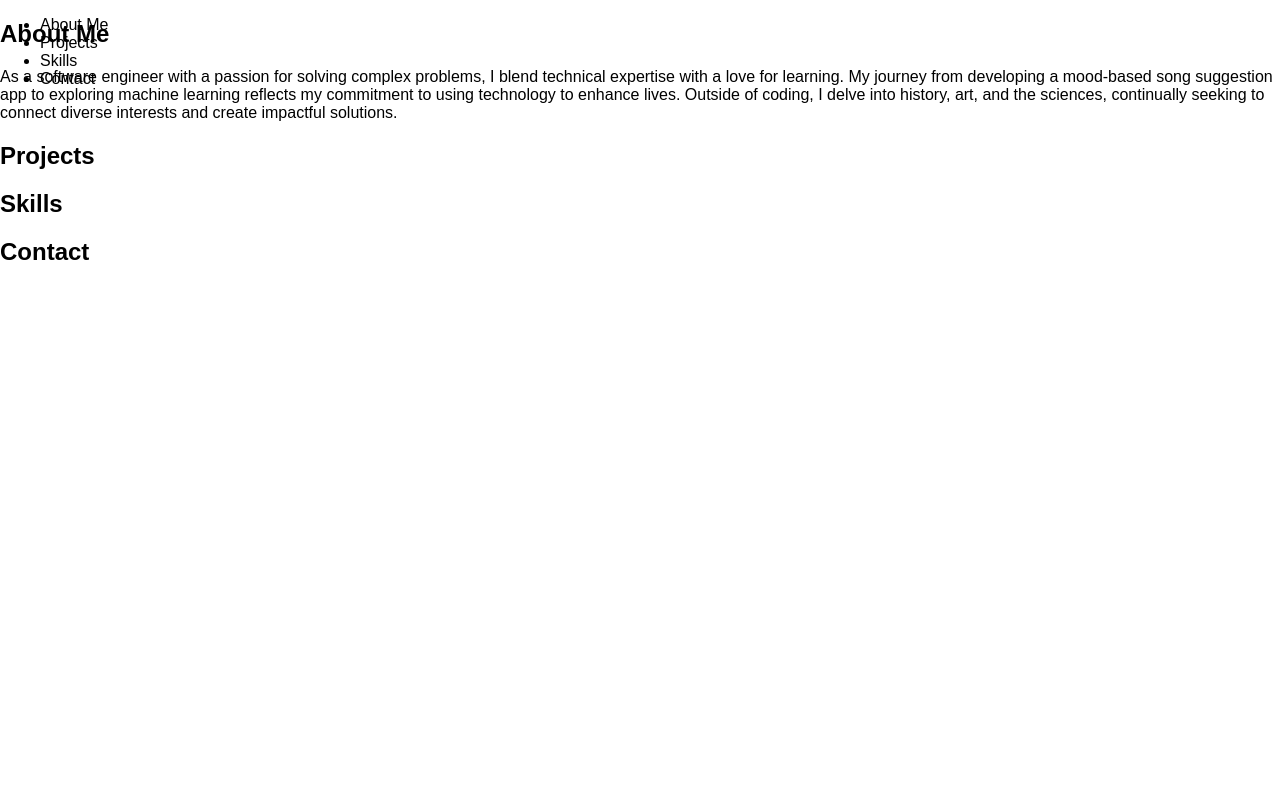
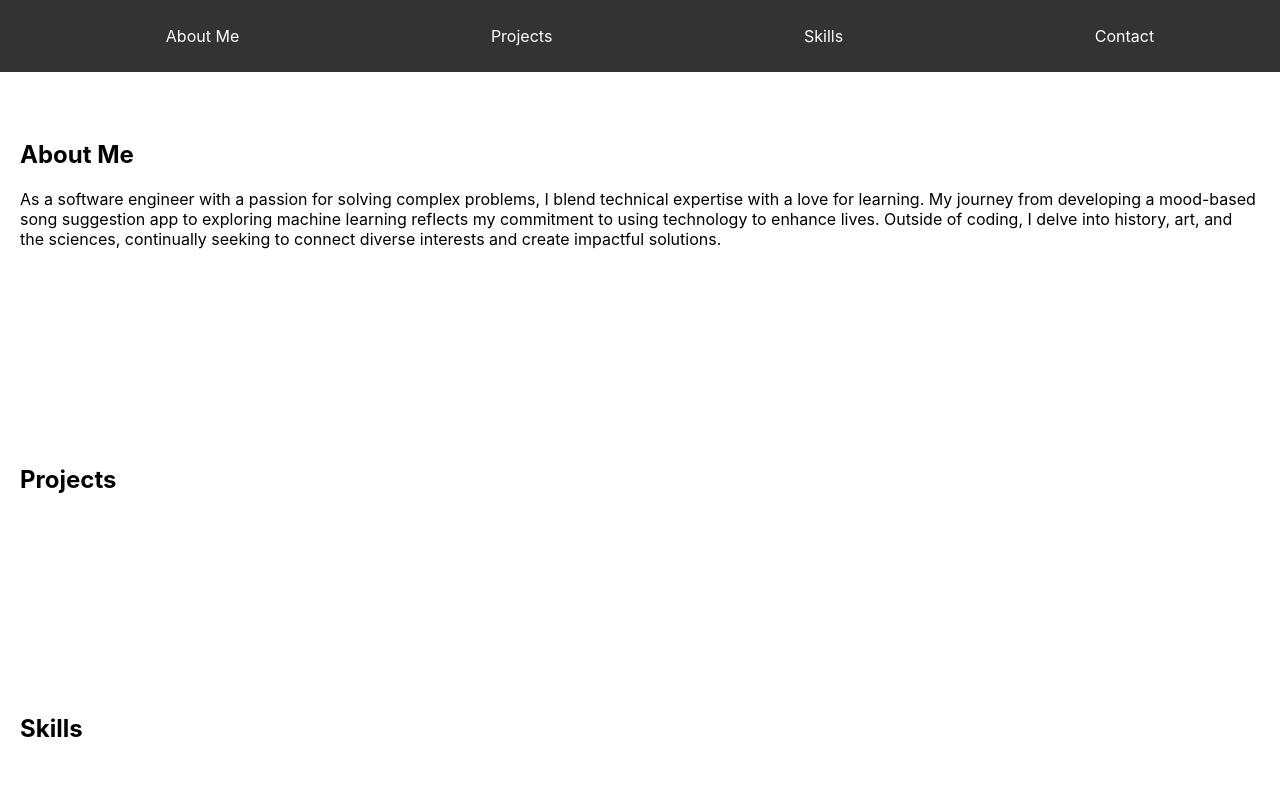
Before and after one commit to robertmorgan-se/react-amplify-portfolio, a React (Create React App) app: page / in a window 1280 px wide. Shown: the top 800 px of the page. Built offline with nearby package versions, Linux system fonts and the light colour scheme.

Commit message:
Added styles to App.css

```diff
--- a/src/App.css
+++ b/src/App.css
@@ -1,8 +1,29 @@
-body {
-    margin: 0;
-    font-family: Arial, sans-serif;
-  }
+section {
+  padding: 60px 20px;
+  margin: 60px 0;
+}
 
-  .main-content {
-    padding-top: 60px; /* Adjust based on header height */
-  }
+header {
+  background: #333;
+  color: white;
+  padding: 10px 0;
+}
+
+nav ul {
+  list-style: none;
+  display: flex;
+  justify-content: space-around;
+}
+
+nav ul li {
+  display: inline;
+}
+
+nav ul li a {
+  color: white;
+  text-decoration: none;
+}
+
+nav ul li a:hover {
+  text-decoration: underline;
+}
```
